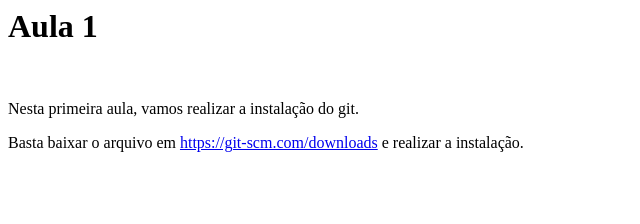
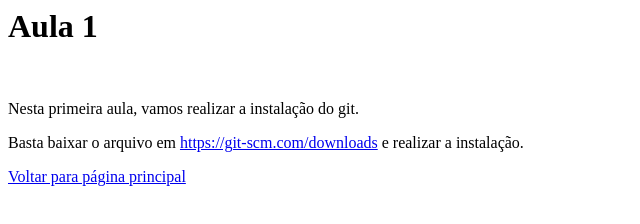
Before and after one commit to WellMandev/CapacitacaoGit, a plain HTML site: page aula1.html in a window 1280 px wide. Shown: the whole page, without its empty margins (0-640 px from the left). Drawn offline with Linux system fonts and the light colour scheme.

Commit message:
inclusao link pag princiap

```diff
--- a/aula1.html
+++ b/aula1.html
@@ -9,5 +9,6 @@
 <p>Basta baixar o arquivo em <a href="https://git-scm.com/downloads"
 target="_blank"> https://git-scm.com/downloads</a> e realizar a
 instalação.</p>
+<p><a href="index.html">Voltar para página principal </a></p>
 </body>
 </html>
```
Also changed, not shown: sobre.html (+1 -0 lines).
